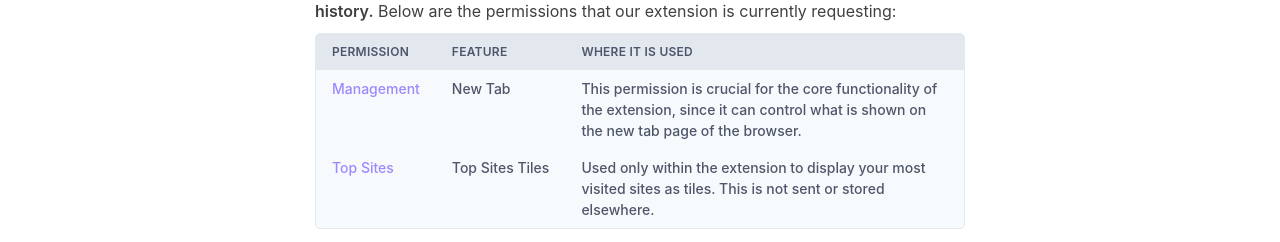
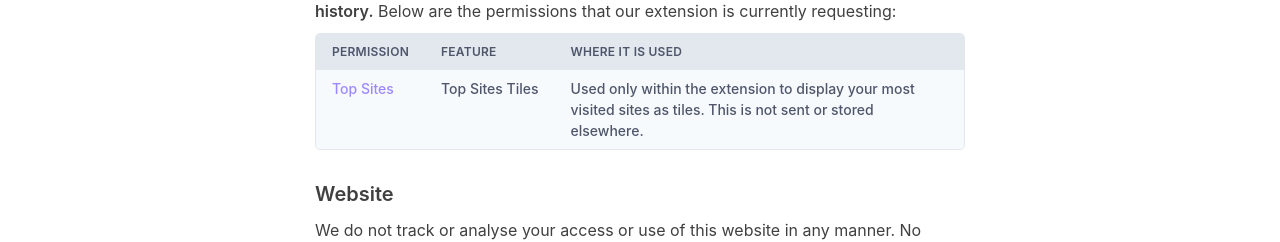
Before and after one commit to quotesnewtab/www, a Vue app: page /privacy in a window 1280 px wide. Shown: the part 533-775 px from the top of the page. Built offline with nearby package versions, Linux system fonts and the light colour scheme; what vue-eva-icons, vue-scrollactive would draw is missing.

Commit message:
:pencil: Remove 'management' from permissions

```diff
--- a/src/views/Privacy.vue
+++ b/src/views/Privacy.vue
@@ -20,11 +20,6 @@
             <th>Permission</th>
             <th>Feature</th>
             <th>Where it is used</th>
-          </tr>
-          <tr>
-            <td class="fit-content"><a href="https://developer.chrome.com/extensions/management">Management</a></td>
-            <td class="fit-content">New Tab</td>
-            <td>This permission is crucial for the core functionality of the extension, since it can control what is shown on the new tab page of the browser.</td>
           </tr>
           <tr>
             <td class="fit-content"><a href="https://developer.chrome.com/extensions/topSites">Top Sites</a></td>
```
